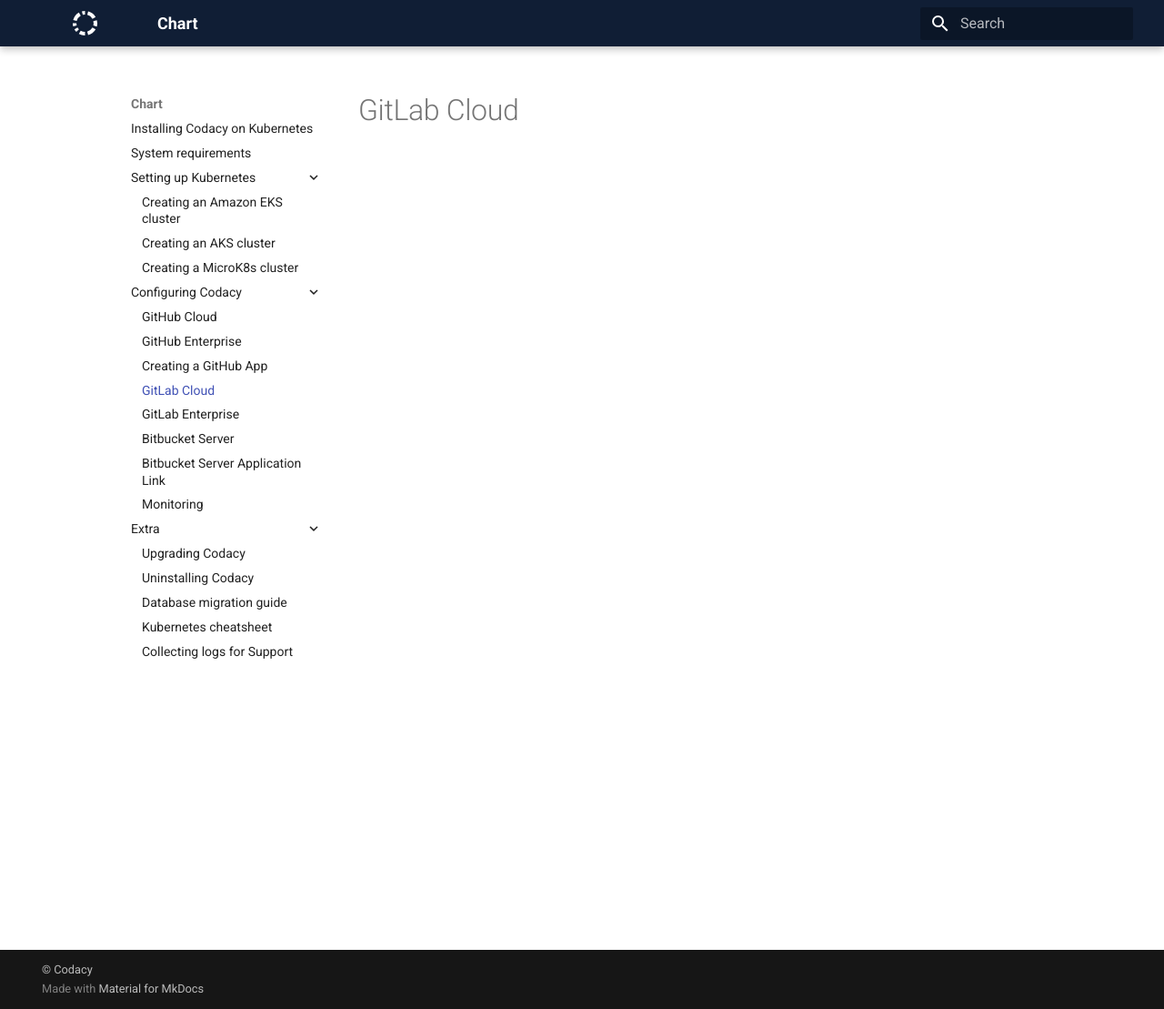
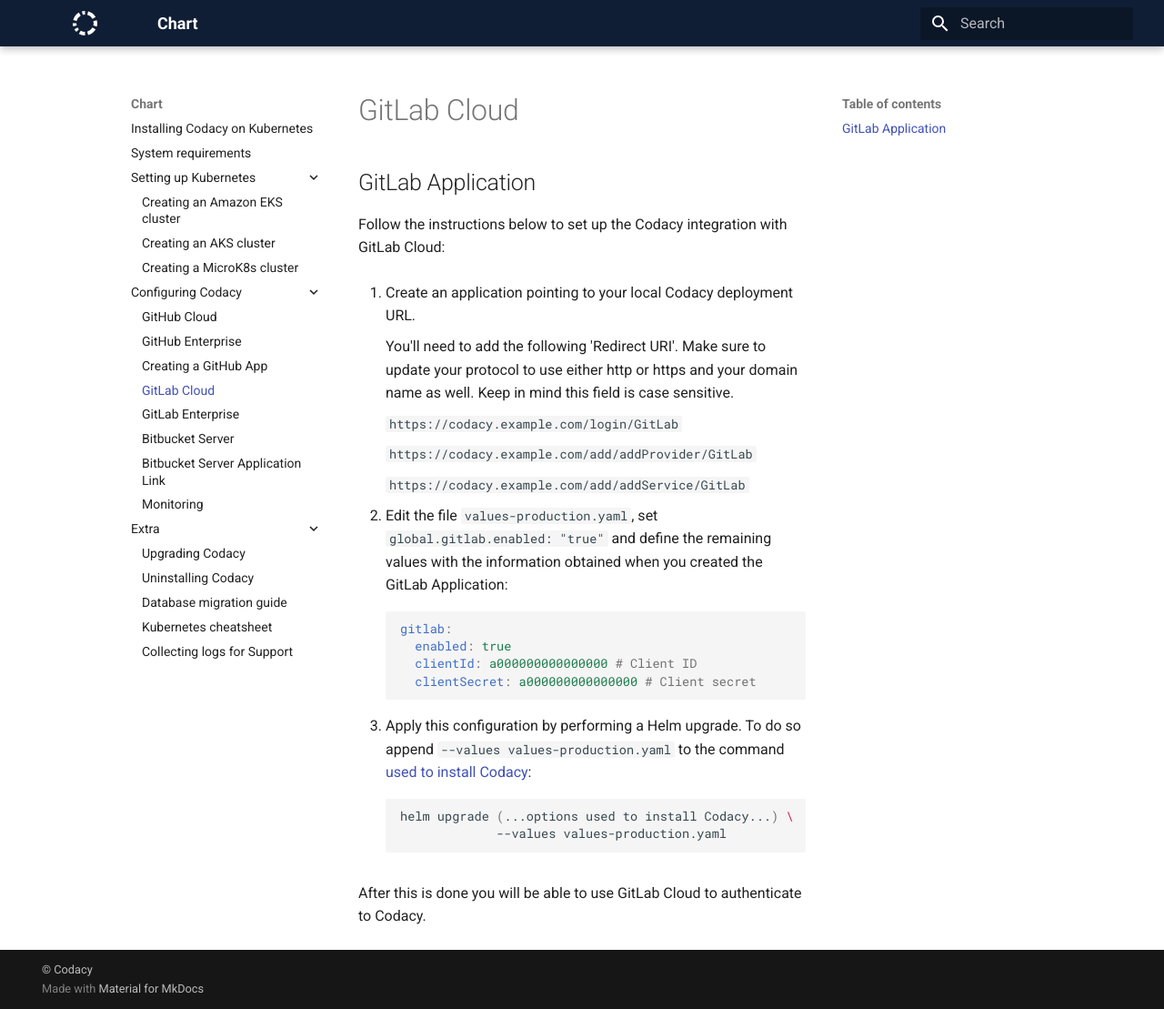
Before and after one commit to codacy/chart, an MkDocs documentation site: the page built from docs/configuration/git-providers/gitlab-cloud.md, in a window 1280 px wide and 1109 px high. Shown: the whole window at 91% size. Built offline with MkDocs 1.6.1 and Material for MkDocs 9.7.7, drawn with Linux system fonts in a browser that asks for light colours.

Commit message:
feature: Move gitlab configuration to config file CY-1353

````diff
--- a/docs/configuration/git-providers/gitlab-cloud.md
+++ b/docs/configuration/git-providers/gitlab-cloud.md
@@ -1 +1,33 @@
 # GitLab Cloud
+
+## GitLab Application
+
+Follow the instructions below to set up the Codacy integration with GitLab Cloud:
+
+1.  Create an application pointing to your local Codacy deployment URL.
+
+    You'll need to add the following 'Redirect URI'. Make sure to update your protocol to use either http or https and your domain name as well. Keep in mind this field is case sensitive.
+
+    `https://codacy.example.com/login/GitLab`
+
+    `https://codacy.example.com/add/addProvider/GitLab`
+
+    `https://codacy.example.com/add/addService/GitLab`
+
+2.  Edit the file `values-production.yaml`, set `global.gitlab.enabled: "true"` and define the remaining values with the information obtained when you created the GitLab Application:
+
+    ```yaml
+    gitlab:
+      enabled: true
+      clientId: a000000000000000 # Client ID
+      clientSecret: a000000000000000 # Client secret
+    ```
+
+3.  Apply this configuration by performing a Helm upgrade. To do so append `--values values-production.yaml` to the command [used to install Codacy](../../index.md#2-installing-codacy):
+
+    ```bash
+    helm upgrade (...options used to install Codacy...) \
+                 --values values-production.yaml
+    ```
+
+After this is done you will be able to use GitLab Cloud to authenticate to Codacy.
````
Also changed, not shown: README.md (+3 -0 lines), 2 other files.
